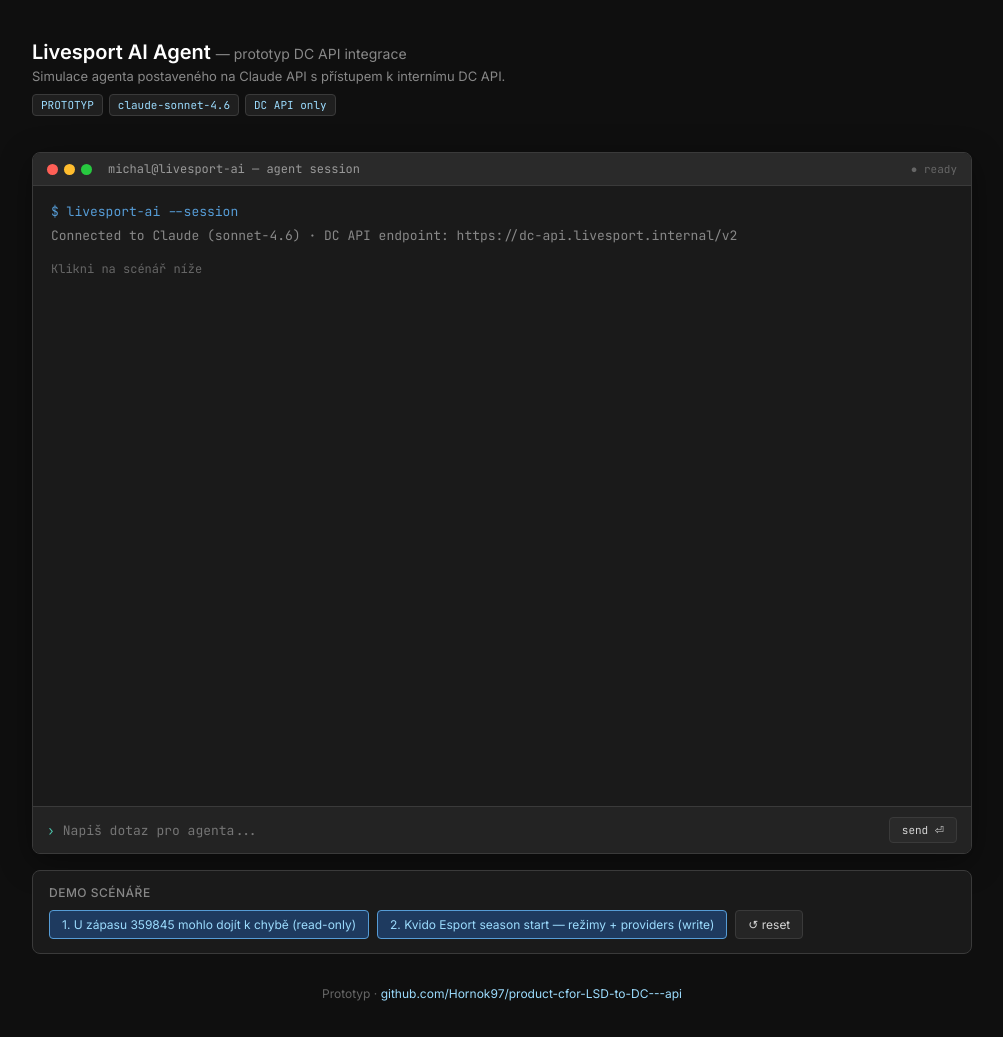
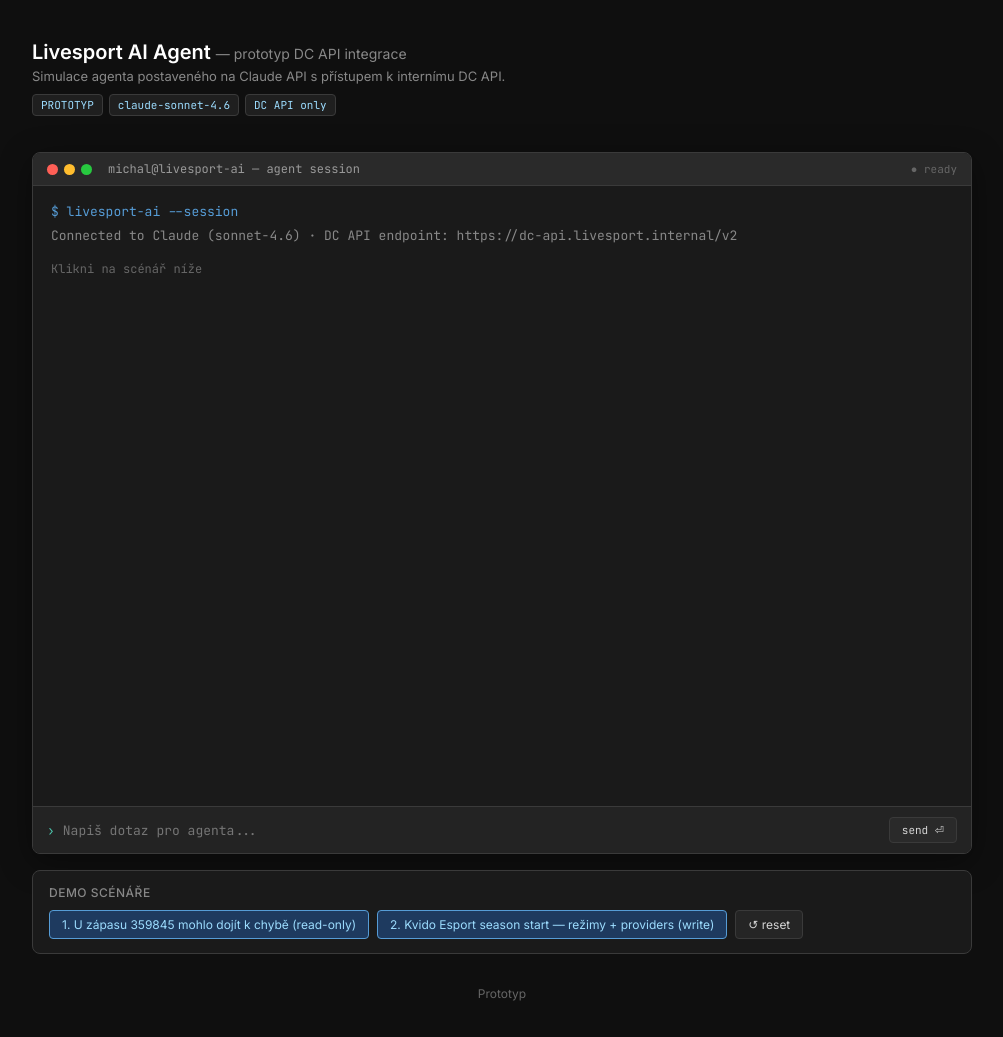
Before and after one commit to Hornok97/product-cfor-LSD-to-DC---api, a plain HTML site: page index.html in a window 1280 px wide. Shown: the whole page, without its empty margins (138-1141 px from the left). Drawn offline with Linux system fonts and the light colour scheme.

Commit message:
Remove GitHub link from footer
Removed the GitHub link from the footer.

```diff
--- a/index.html
+++ b/index.html
@@ -130,7 +130,7 @@
   </div>
 
   <div class="footer">
-    Prototyp · <a href="https://github.com/Hornok97/product-cfor-LSD-to-DC---api">github.com/Hornok97/product-cfor-LSD-to-DC---api</a>
+    Prototyp
   </div>
 </div>
 
```
